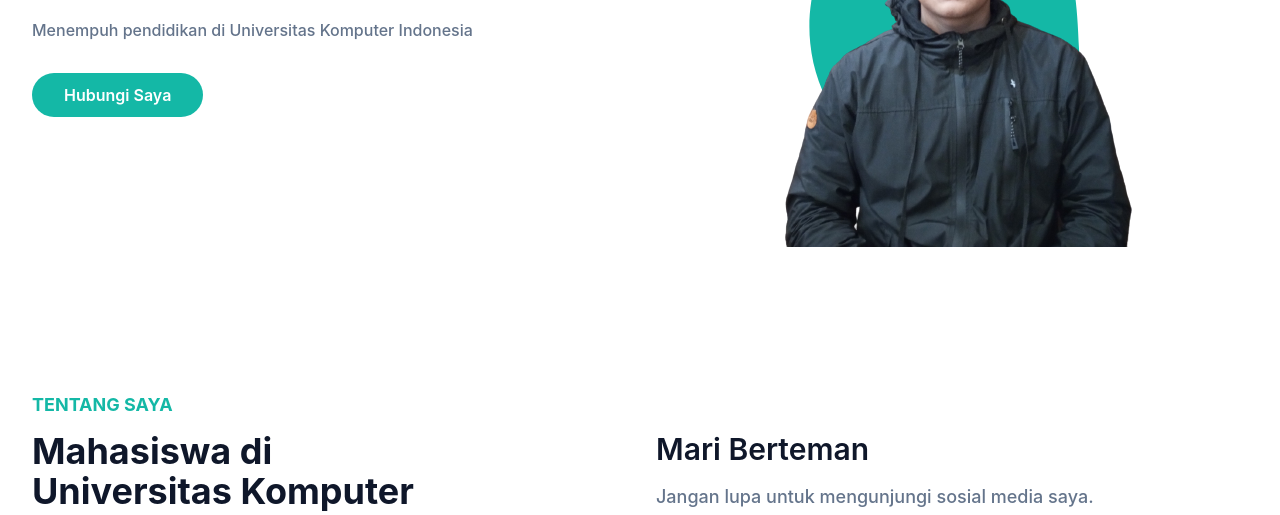
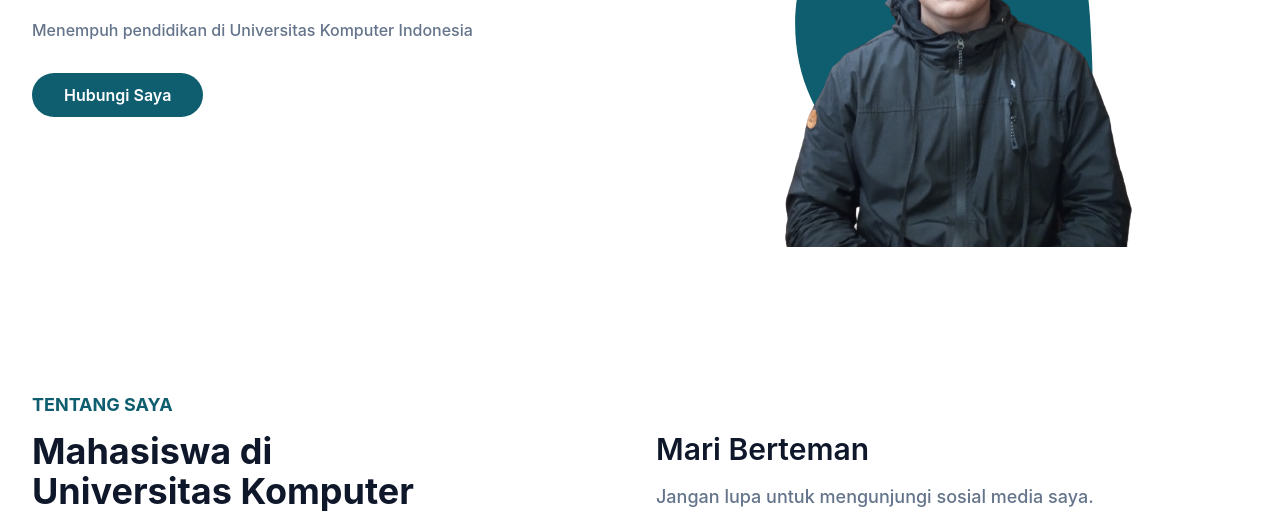
Before and after one commit to LuthfiDhiyaRamadhan/Portfolio-Tailwind, a website: page index.html in a window 1280 px wide. Shown: the part 395-910 px from the top of the page. Drawn offline with Linux system fonts and the light colour scheme.

Commit message:
add color

```diff
--- a/index.html
+++ b/index.html
@@ -79,8 +79,9 @@
                     <div class="relative mt-10 lg:mt-9 lg:right-0">
                         <img src="dist/img/l.png" alt="Luthfi" class="relative max-w-full mx-auto z-10">
                         <span class="absolute -bottom-0  left-1/2 -translate-x-1/2 md:scale-125">
+
                             <svg width="400" height="400" viewBox="0 0 200 200" xmlns="http://www.w3.org/2000/svg">
-                                <path fill="#14B8A6" d="M40.8,-48.3C49.3,-32.3,50.1,-16.1,50.8,0.7C51.5,17.5,51.9,34.9,43.4,44.8C34.9,54.7,17.5,57,1.9,55.2C-13.8,53.3,-27.5,47.3,-37.9,37.4C-48.3,27.5,-55.2,13.8,-56.7,-1.5C-58.3,-16.8,-54.3,-33.6,-44,-49.6C-33.6,-65.6,-16.8,-80.8,-0.3,-80.5C16.1,-80.2,32.3,-64.3,40.8,-48.3Z" transform="translate(100 100) scale(1,1)" />
+                                <path fill="#0E5E6F" d="M40.8,-48.3C49.3,-32.3,50.1,-16.1,50.8,0.7C51.5,17.5,51.9,34.9,43.4,44.8C34.9,54.7,17.5,57,1.9,55.2C-13.8,53.3,-27.5,47.3,-37.9,37.4C-48.3,27.5,-55.2,13.8,-56.7,-1.5C-58.3,-16.8,-54.3,-33.6,-44,-49.6C-33.6,-65.6,-16.8,-80.8,-0.3,-80.5C16.1,-80.2,32.3,-64.3,40.8,-48.3Z" transform="translate(100 100) scale(1.1)" />
                             </svg>
                         </span>
                     </div>
@@ -177,7 +178,7 @@
             </div>
         </div>
     </section>
-    <section id="clients" class="pt-36 pb-32 bg-slate-700 dark:bg-slate-300">
+    <section id="clients" class="pt-36 pb-32 bg-slate-700 dark:bg-dark">
         <div class="container">
             <div class="w-full px-4">
                 <div class="mx-auto text-center mb-16">
--- a/tailwind.config.js
+++ b/tailwind.config.js
@@ -9,7 +9,7 @@ module.exports = {
     },
     extend: {
       colors: {
-        primary:'#14b8a6',
+        primary:'#0E5E6F',
         secondary:'#64748b',
         dark:'#0f172a',
       },
```
Also changed, not shown: dist/output.css.
